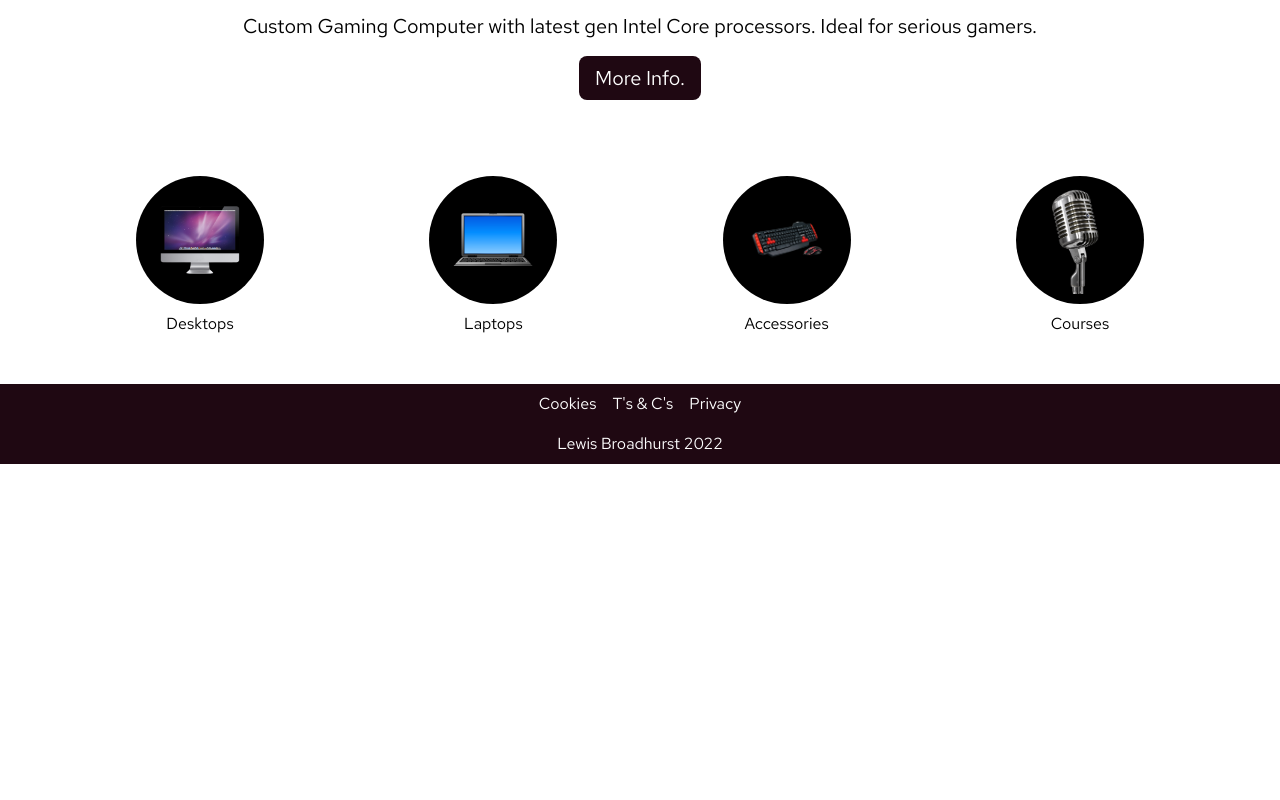
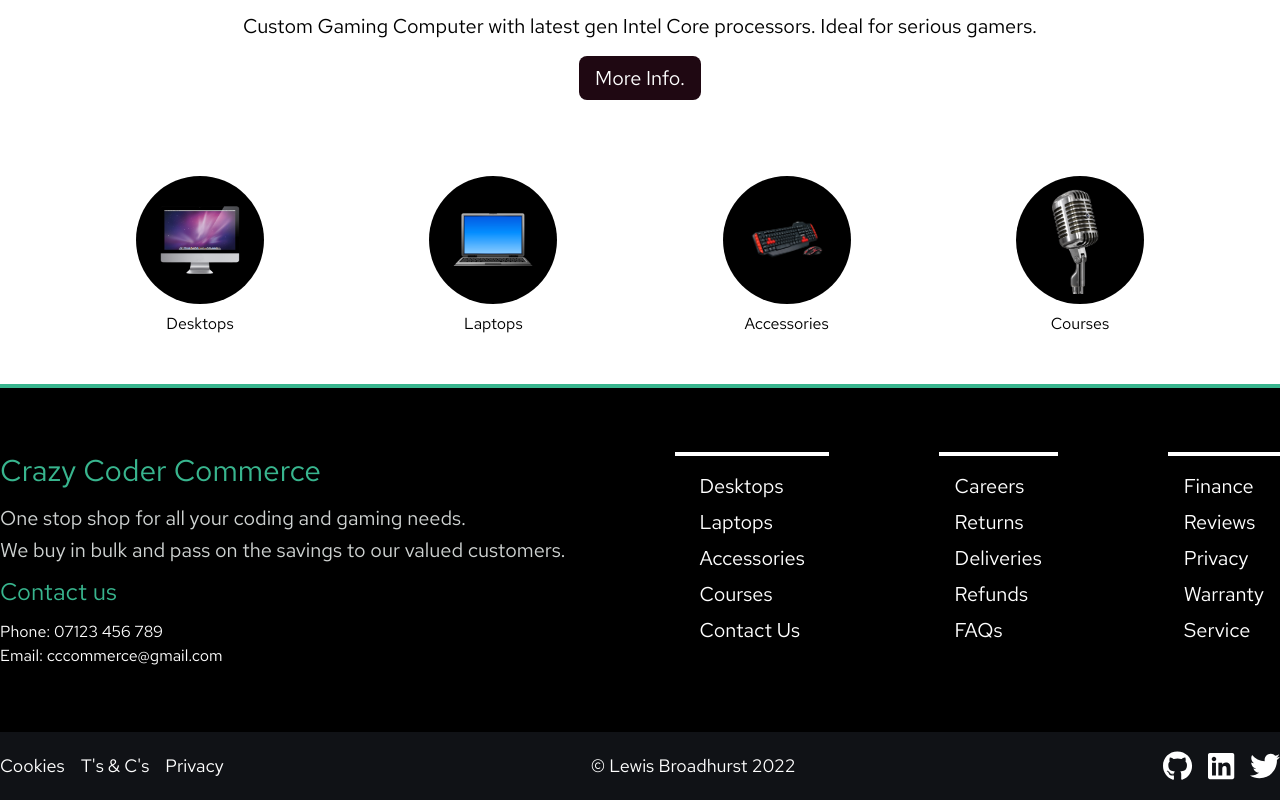
Before and after one commit to LMBroadhurst/crazy-coder-commerce, a React (Create React App) app: page / in a window 1280 px wide. Shown: the part 876-1676 px from the top of the page. Before the commit the page ends 1340 px from the top, so only its background shows below. Built offline with nearby package versions, Linux system fonts and the light colour scheme; no server answers; the database is empty.

Commit message:
Improvements to footer

```diff
--- a/package.json
+++ b/package.json
@@ -4,6 +4,7 @@
   "private": true,
   "dependencies": {
     "@fortawesome/fontawesome-svg-core": "^6.1.2",
+    "@fortawesome/free-brands-svg-icons": "^6.1.2",
     "@fortawesome/free-regular-svg-icons": "^6.1.2",
     "@fortawesome/free-solid-svg-icons": "^6.1.2",
     "@fortawesome/react-fontawesome": "^0.2.0",
--- a/src/App.styles.css
+++ b/src/App.styles.css
@@ -5,3 +5,8 @@
 body {
     font-family: 'Red Hat Text', sans-serif;
 }
+
+.ggTextHoverState:hover {
+    cursor: pointer;
+    color: #38b58e;
+}
--- a/src/components/FooterPrimary/FooterPrimary.tsx
+++ b/src/components/FooterPrimary/FooterPrimary.tsx
@@ -1,22 +1,86 @@
-import React from 'react'
+import { FontAwesomeIcon } from '@fortawesome/react-fontawesome';
+import { faTwitter, faGithub, faLinkedin} from '@fortawesome/free-brands-svg-icons';
 
-const FooterPrimary = (): JSX.Element => {
+const FooterPrimary = () => {
   return (
     <>
-        <section className='flex flex-col justify-center items-center bg-navy text-white'>
-            <div>
+        <section className='bg-black text-white border-t-4 border-glowGreen'>
+            <div className='flex flex-row justify-between items-start py-16 xl:w-2/3 xl:mx-auto'>
+
+                <div className='flex flex-col items-start'>
+                    <span className='text-3xl pb-3 text-glowGreen'>Crazy Coder Commerce</span>
+
+                    <p className='text-xl text-grey1 py-1'>One stop shop for all your coding and gaming needs.</p>
+
+                    <p className='text-xl text-grey1'>We buy in bulk and pass on the savings to our valued customers.</p>
+
+                    <span className='text-2xl py-3 text-glowGreen'>Contact us</span>
+                    <span>Phone: 07123 456 789</span>
+                    <span>Email: cccommerce@gmail.com</span>
+                </div>
+
+                <div className='border-t-4 border-white'>
+                    <nav className='px-6'>
+                        <ul className='flex flex-col items-stretch pt-3 text-xl'>
+                            <li className='py-1 ggTextHoverState'>Desktops</li>
+                            <li className='py-1 ggTextHoverState'>Laptops</li>
+                            <li className='py-1 ggTextHoverState'>Accessories</li>
+                            <li className='py-1 ggTextHoverState'>Courses</li>
+                            <li className='py-1 ggTextHoverState'>Contact Us</li>
+                        </ul>
+                    </nav>
+                </div>
+
+                <div className='border-t-4 border-white'>
+                    <nav className='px-4'>
+                        <ul className='flex flex-col items-stretch pt-3 text-xl'>
+                            <li className='py-1 ggTextHoverState'>Careers</li>
+                            <li className='py-1 ggTextHoverState'>Returns</li>
+                            <li className='py-1 ggTextHoverState'>Deliveries</li>
+                            <li className='py-1 ggTextHoverState'>Refunds</li>
+                            <li className='py-1 ggTextHoverState'>FAQs</li>
+                        </ul>
+                    </nav>
+                </div>
+
+                <div className='border-t-4 border-white'>
+                    <nav className='px-4'>
+                        <ul className='flex flex-col items-stretch pt-3 text-xl'>
+                            <li className='py-1 ggTextHoverState'>Finance</li>
+                            <li className='py-1 ggTextHoverState'>Reviews</li>
+                            <li className='py-1 ggTextHoverState'>Privacy</li>
+                            <li className='py-1 ggTextHoverState'>Warranty</li>
+                            <li className='py-1 ggTextHoverState'>Service</li>
+                        </ul>
+                    </nav>
+                </div>
+
+
+
+            </div>
+        </section>
+
+        <section className='bg-black1 text-lg text-white'>
+            <div className='flex flex-row justify-between items-center xl:w-3/4 xl:mx-auto'>
 
                 <div>
                     <ul className='flex flex-row justify-center items-center'>
-                        <li className="p-2">Cookies</li>
-                        <li className="p-2">T's & C's</li>
-                        <li className="p-2">Privacy</li>
+                        <li className="pr-2 ggTextHoverState">Cookies</li>
+                        <li className="p-2 ggTextHoverState">T's & C's</li>
+                        <li className="pl-2 ggTextHoverState">Privacy</li>
                     </ul>
+                </div>
+
+                <span>© Lewis Broadhurst 2022</span>
+
+                <div className='text-3xl py-4'>
+                    <span className='pr-2 ggTextHoverState'><FontAwesomeIcon icon={faGithub} /></span>
+                    <span className='px-2 ggTextHoverState'><FontAwesomeIcon icon={faLinkedin} /></span>
+                    <span className='pl-2 ggTextHoverState'><FontAwesomeIcon icon={faTwitter} /></span>
                 </div>
 
             </div>
 
-            <span className='p-2'>Lewis Broadhurst 2022</span>
         </section>
     </>
   )
```
Also changed, not shown: 1 other file (tests, documents, lock files or other folders).
